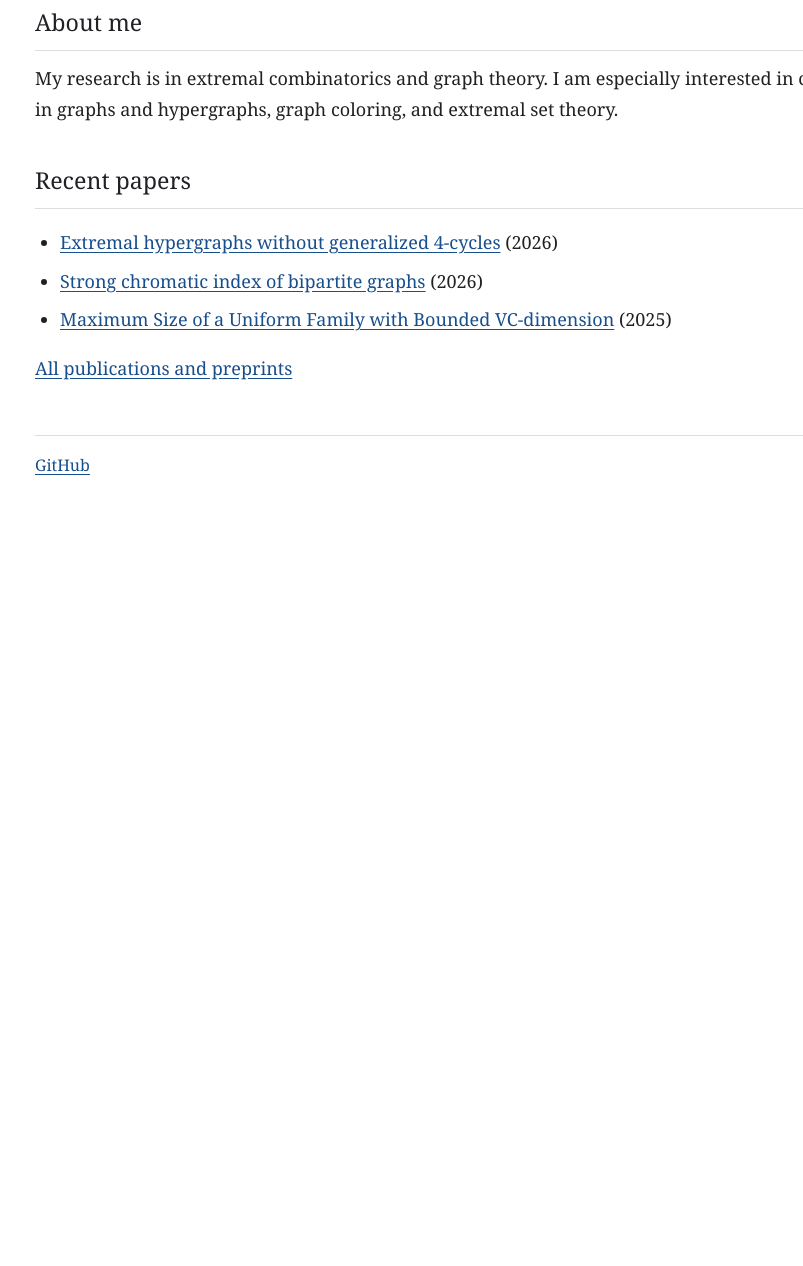
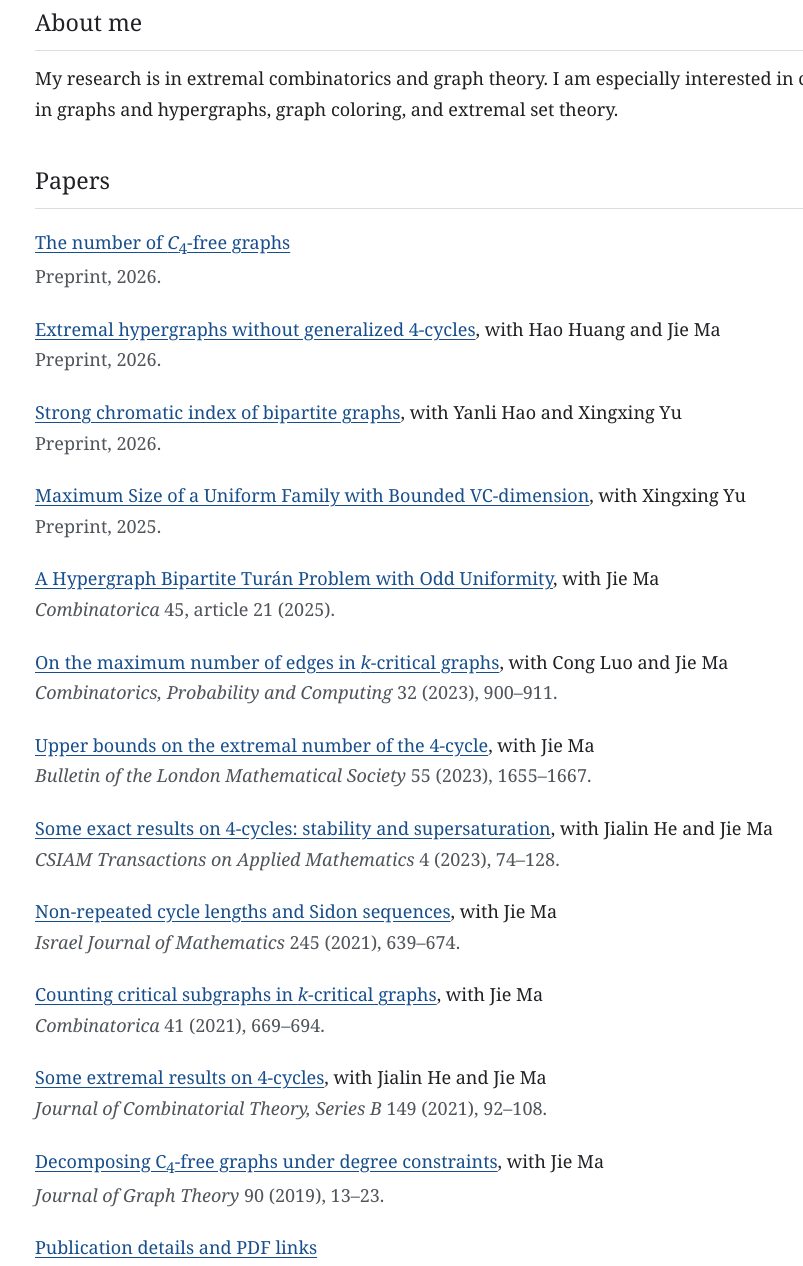
Before and after one commit to tianchi-yang/tianchi-yang.github.io, a plain HTML site: page index.html in a window 1280 px wide. Shown: the part 308-1574 px from the top of the page, without its empty margins (193-996 px from the left). Before the commit the page ends 836 px from the top, so only its background shows below. Drawn offline with Linux system fonts and the light colour scheme.

Commit message:
Update publication list and teaching

```diff
--- a/index.html
+++ b/index.html
@@ -29,13 +29,46 @@
       <p id="research">My research is in extremal combinatorics and graph theory. I am especially interested in cycles in graphs and hypergraphs, graph coloring, and extremal set theory.</p>
     </section>
     <section id="recent-papers">
-      <h2>Recent papers</h2>
-      <ul class="recent-list">
-        <li><a href="publications.html#generalized-cycles">Extremal hypergraphs without generalized 4-cycles</a> (2026)</li>
-        <li><a href="publications.html#strong-coloring">Strong chromatic index of bipartite graphs</a> (2026)</li>
-        <li><a href="publications.html#vc-dimension">Maximum Size of a Uniform Family with Bounded VC-dimension</a> (2025)</li>
+      <h2>Papers</h2>
+      <ul class="papers">
+        <li><a href="https://arxiv.org/abs/2610.39595">The number of <i>C</i><sub>4</sub>-free graphs</a>
+          <span class="paper-details">Preprint, 2026.</span>
+        </li>
+        <li><a href="https://arxiv.org/abs/2609.37744">Extremal hypergraphs without generalized 4-cycles</a>, with Hao Huang and Jie Ma
+          <span class="paper-details">Preprint, 2026.</span>
+        </li>
+        <li><a href="https://arxiv.org/abs/2606.23824">Strong chromatic index of bipartite graphs</a>, with Yanli Hao and Xingxing Yu
+          <span class="paper-details">Preprint, 2026.</span>
+        </li>
+        <li><a href="https://arxiv.org/abs/2508.14334">Maximum Size of a Uniform Family with Bounded VC-dimension</a>, with Xingxing Yu
+          <span class="paper-details">Preprint, 2025.</span>
+        </li>
+        <li><a href="https://arxiv.org/abs/2403.04318">A Hypergraph Bipartite Turán Problem with Odd Uniformity</a>, with Jie Ma
+          <span class="paper-details"><cite>Combinatorica</cite> 45, article 21 (2025).</span>
+        </li>
+        <li><a href="https://arxiv.org/abs/2301.01656">On the maximum number of edges in <i>k</i>-critical graphs</a>, with Cong Luo and Jie Ma
+          <span class="paper-details"><cite>Combinatorics, Probability and Computing</cite> 32 (2023), 900–911.</span>
+        </li>
+        <li><a href="https://arxiv.org/abs/2107.11601">Upper bounds on the extremal number of the 4-cycle</a>, with Jie Ma
+          <span class="paper-details"><cite>Bulletin of the London Mathematical Society</cite> 55 (2023), 1655–1667.</span>
+        </li>
+        <li><a href="https://arxiv.org/abs/1912.00986">Some exact results on 4-cycles: stability and supersaturation</a>, with Jialin He and Jie Ma
+          <span class="paper-details"><cite>CSIAM Transactions on Applied Mathematics</cite> 4 (2023), 74–128.</span>
+        </li>
+        <li><a href="https://arxiv.org/abs/2007.12513">Non-repeated cycle lengths and Sidon sequences</a>, with Jie Ma
+          <span class="paper-details"><cite>Israel Journal of Mathematics</cite> 245 (2021), 639–674.</span>
+        </li>
+        <li><a href="https://arxiv.org/abs/1906.09598">Counting critical subgraphs in <i>k</i>-critical graphs</a>, with Jie Ma
+          <span class="paper-details"><cite>Combinatorica</cite> 41 (2021), 669–694.</span>
+        </li>
+        <li><a href="https://doi.org/10.1016/j.jctb.2021.01.007">Some extremal results on 4-cycles</a>, with Jialin He and Jie Ma
+          <span class="paper-details"><cite>Journal of Combinatorial Theory, Series B</cite> 149 (2021), 92–108.</span>
+        </li>
+        <li><a href="https://arxiv.org/abs/1706.07292">Decomposing C<sub>4</sub>-free graphs under degree constraints</a>, with Jie Ma
+          <span class="paper-details"><cite>Journal of Graph Theory</cite> 90 (2019), 13–23.</span>
+        </li>
       </ul>
-      <p><a href="publications.html">All publications and preprints</a></p>
+      <p><a href="publications.html">Publication details and PDF links</a></p>
     </section>
   </main>
   <footer><a href="https://github.com/tianchi-yang">GitHub</a></footer>
```
Also changed, not shown: publications.html (+5 -0 lines), teaching.html (+3 -6 lines).
